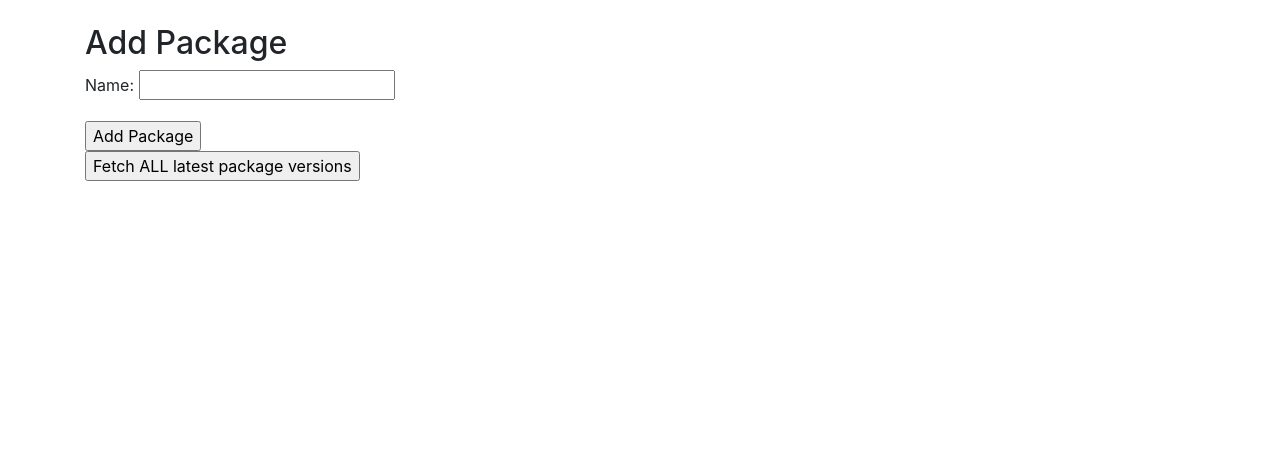
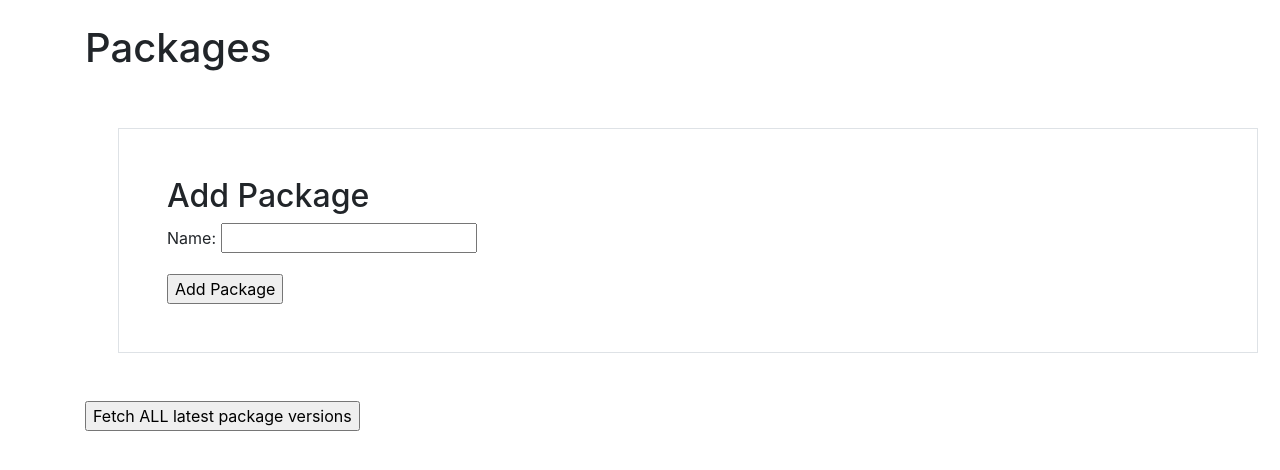
Before and after one commit to doismellburning/emporium, a Django app: page /packages/ in a window 1280 px wide. Shown: the part 56-526 px from the top of the page. Run offline with Django 3.2, Linux system fonts and the light colour scheme; the visitor is signed in with stand-in values (Sample User, id 1); data that the repository does not hold is empty; some libraries are stand-ins or nearby versions.

Commit message:
Partially bootstrappy Package list

```diff
--- a/emporium/emporium/templates/emporium/package_list.html
+++ b/emporium/emporium/templates/emporium/package_list.html
@@ -1,12 +1,18 @@
 {% extends "base.html" %}
 
 {% block content %}
+	<h1>Packages</h1>
+
 	{% if user.is_authenticated %}
-		<h2>Add Package</h2>
-		<form action="{% url 'add-package' %}" method="POST">{% csrf_token %}
-			{{ add_package_form.as_p }}
-			<input type="submit" value="Add Package">
-		</form>
+		<div class="row">
+			<div class="col-12 border m-5 p-5">
+				<h2>Add Package</h2>
+				<form action="{% url 'add-package' %}" method="POST">{% csrf_token %}
+					{{ add_package_form.as_p }}
+					<input type="submit" value="Add Package">
+				</form>
+			</div>
+		</div>
 	{% endif %}
 
 	{% if user.is_authenticated %}
```
